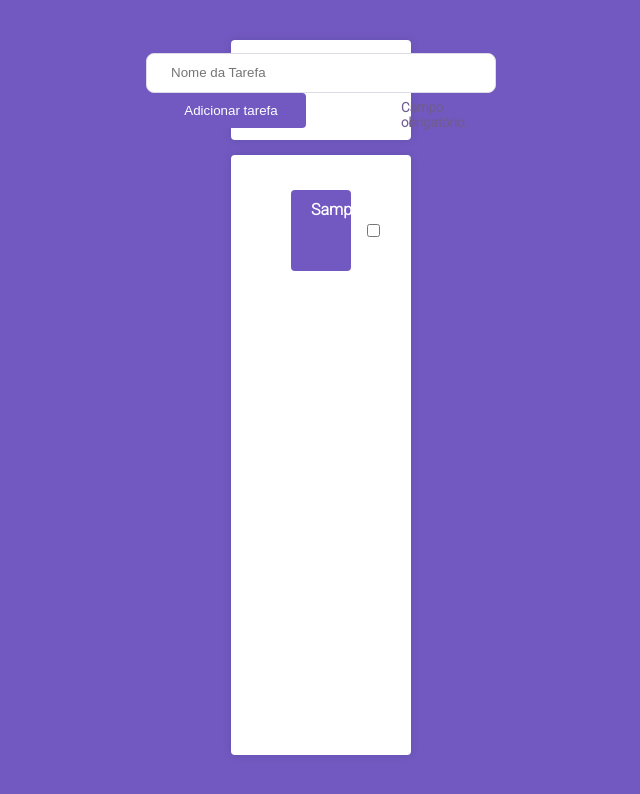
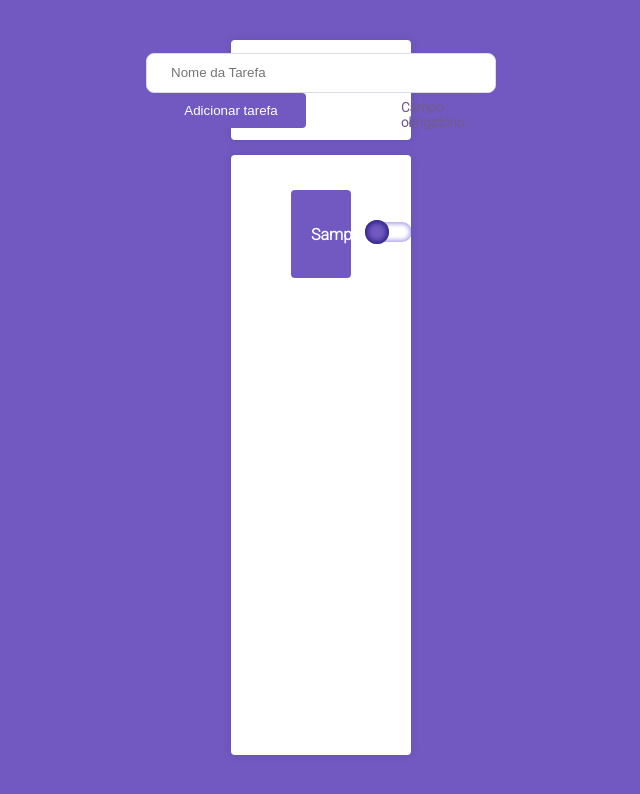
Before and after one commit to o-yurimaciel/Projeto-final-react, a React (Create React App) app: page / in a window 1280 px wide. Both pictures are taken after typing "Sample" into the empty fields and a click on the button "Adicionar tarefa". Shown: the top 794 px of the page, without its empty margins (319-959 px from the left). Built offline with nearby package versions, Linux system fonts and the light colour scheme.

Commit message:
switch on checkbox update status

```diff
--- a/src/components/TodoItem/index.js
+++ b/src/components/TodoItem/index.js
@@ -35,8 +35,13 @@ export default function TodoItem({ title, id, onDelete, completed, onStatusUpdat
       <span className={completed ? styles.completed : null}>{title}</span>
       <div>
         <button title="Atualizar" onClick={handleClickUpdate}> <FaEdit color="white" size={18} /></button>
-        <input title={!completed ? "Marcar tarefa concluída" : "Desmarcar tarefa"} type="checkbox" value={checked} onChange={handleChange} />
-        <button title="Excluir" onClick={handleClickDelete}> <FaTrash color="white" size={16} /></button>
+        <input
+        title={!completed ? "Concluir tarefa" : "Desmarcar tarefa"}
+        type="checkbox"
+        value={checked}
+        onChange={handleChange}
+        />
+        <button title="Excluir" onClick={handleClickDelete}> <FaTrash color="white" size={18} /></button>
       </div>
     </li>
   );
--- a/src/components/TodoItem/styles.module.css
+++ b/src/components/TodoItem/styles.module.css
@@ -1,4 +1,3 @@
 .completed {
   text-decoration: line-through;
-  opacity: 0.5;
 }
--- a/src/containers/ToDoList/styles.css
+++ b/src/containers/ToDoList/styles.css
@@ -20,6 +20,7 @@
 .wrapper-list li {
   display: flex;
   justify-content: space-between;
+  align-items: center;
   list-style: none;
   padding: 10px 20px;
   margin: 5px 60px;
@@ -30,12 +31,44 @@
   font-weight: bold;
 }
 
-.wrapper-list li div input {
-  margin: 0 3px;
-}
-
 .wrapper-list li div button {
   background: transparent;
   border: none;
   margin: 0 3px;
 }
+
+.wrapper-list li div input[type="checkbox"] {
+  margin: 0 3px;
+  width: 45px;
+  height: 20px;
+  position: relative;
+  border-radius: 10px;
+  background-color: white;
+  box-shadow: inset 0 0 4px 2px #aba2eb;
+  appearance: none;
+  cursor: pointer;
+  outline: 0;
+}
+
+.wrapper-list li div input[type="checkbox"]:checked {
+  background-color: #8a7de3;
+  box-shadow: inset 0 0 4px 2px #2e2287;
+}
+
+.wrapper-list li div input[type="checkbox"]::before {
+  content: "";
+  width: 20px;
+  height: 20px;
+  position: absolute;
+  top: 0;
+  left: 0;
+  background-color: #7159c1;
+  box-shadow: inset 0 0 4px 2px #2e2287;
+  border-radius: 50%;
+  transform: scale(1.2);
+  transition: all 400ms;
+}
+
+.wrapper-list li div input[type="checkbox"]:checked::before {
+  left: 25px;
+}
```
